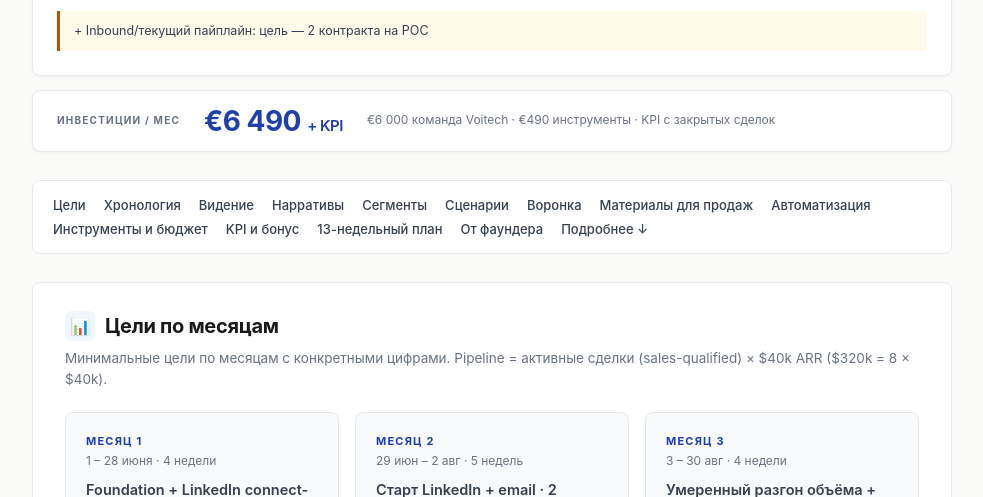
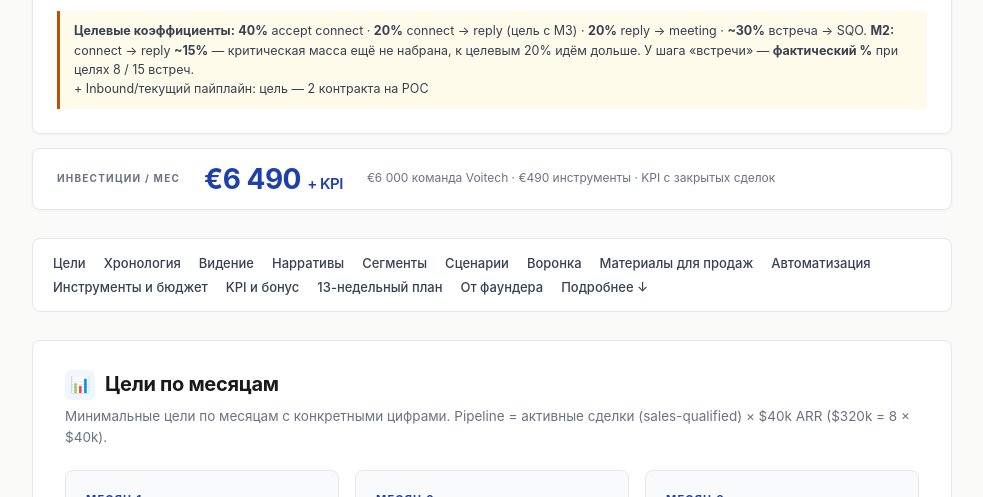
Before and after one commit to pashpav-code/stageai, a website: page StageAI GTM Strategy — founder report.html in a window 1280 px wide. Shown: the part 603-1100 px from the top of the page, without its empty margins (148-1131 px from the left). Drawn offline with Linux system fonts and the light colour scheme.

Commit message:
Add funnel conversion coefficients and M2 15% note to hero metrics block.
Co-authored-by: Cursor <cursoragent@cursor.com>

```diff
--- a/StageAI GTM Strategy — founder report.html
+++ b/StageAI GTM Strategy — founder report.html
@@ -925,6 +925,7 @@
     </div>
   </div>
   <div class="note" style="margin-top: 14px;">
+    <strong>Целевые коэффициенты:</strong> <strong>40%</strong> accept connect · <strong>20%</strong> connect → reply (цель с М3) · <strong>20%</strong> reply → meeting · <strong>~30%</strong> встреча → SQO. <strong>М2:</strong> connect → reply <strong>~15%</strong> — критическая масса ещё не набрана, к целевым 20% идём дольше. У шага «встречи» — <strong>фактический %</strong> при целях 8 / 15 встреч.<br>
     + Inbound/текущий пайплайн: цель — 2 контракта на POC
   </div>
 </div>
```
